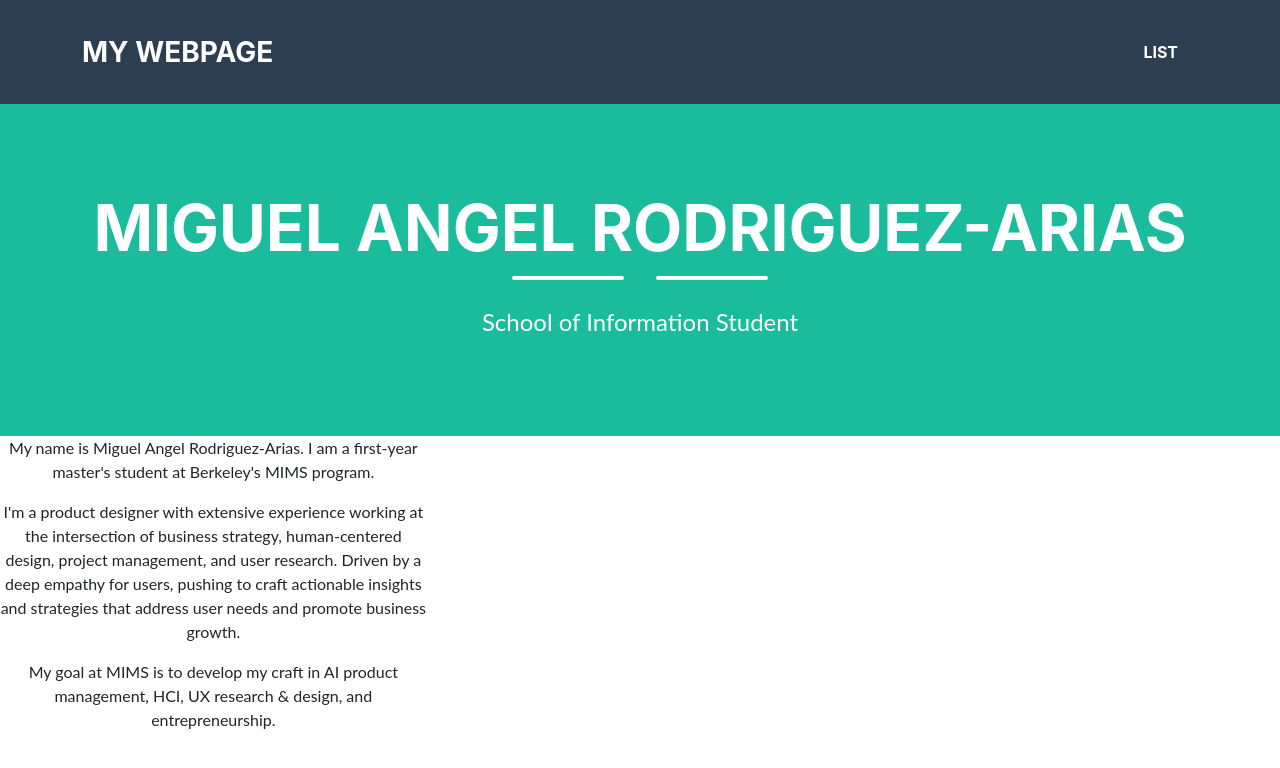
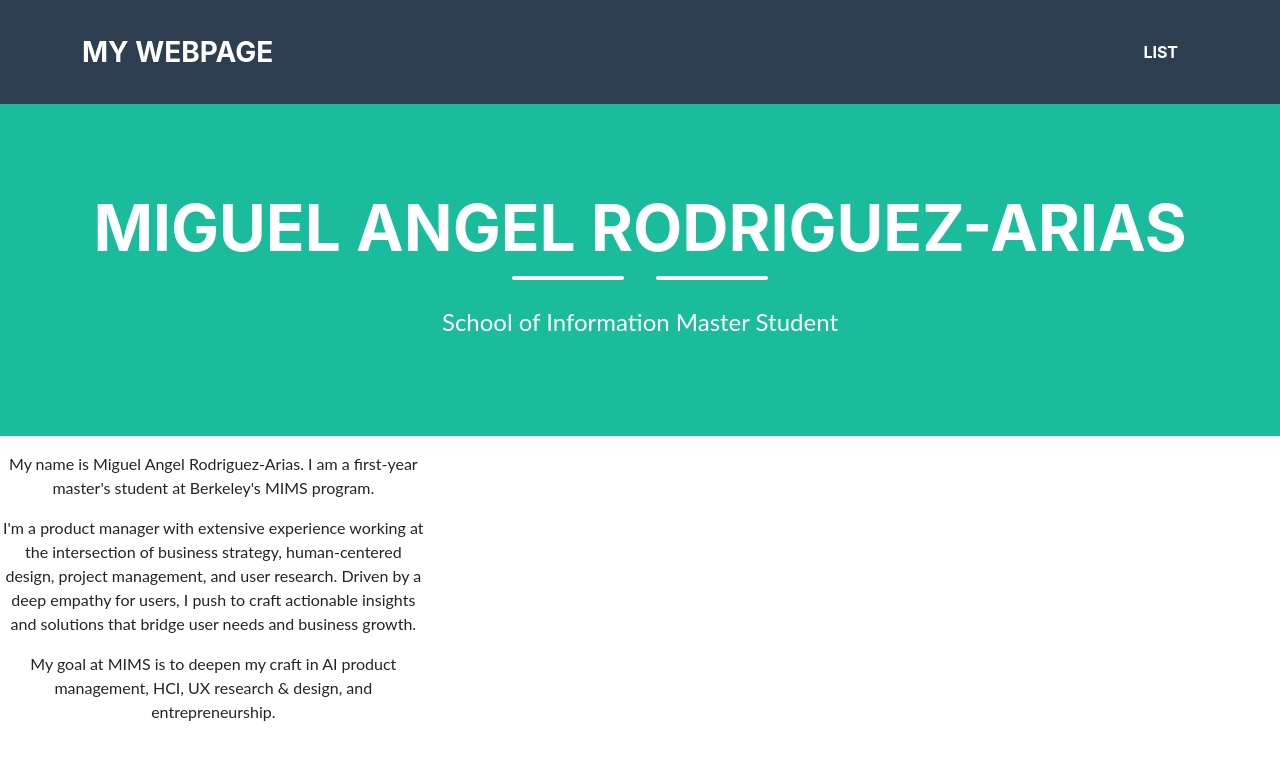
Before and after one commit to miguel-r-arias/miguel-r-arias.github.io, a plain HTML site: page index.html in a window 1280 px wide. Drawn offline with Linux system fonts and the light colour scheme.

Commit message:
Updating Content
I (hopefully) centered the bio text in the main page and tweaked a few words. I also added comments to the list hmtl file.

```diff
--- a/index.html
+++ b/index.html
@@ -30,17 +30,17 @@
                     <div class="divider-custom-line"></div>
                 </div>
                 <!--This code creates the subheading underneath the line dividers-->
-                <p class="masthead-subheading font-weight-light mb-0">School of Information Student</p>
+                <p class="masthead-subheading font-weight-light mb-0">School of Information Master Student</p>
             </div>
         </header>
         <section class="text-center">
 
             <div class="col-md-6 col-lg-4 mb-5">
-                <p> My name is Miguel Angel Rodriguez-Arias. I am a first-year master's student at Berkeley's MIMS program. </p>
+                <p> <center> My name is Miguel Angel Rodriguez-Arias. I am a first-year master's student at Berkeley's MIMS program. </center> </p>
 
-                <p> I'm a product designer with extensive experience working at the intersection of business strategy, human-centered design, project management, and user research. Driven by a deep empathy for users, pushing to craft actionable insights and strategies that address user needs and promote business growth. </p>
+                <p> <center> I'm a product manager with extensive experience working at the intersection of business strategy, human-centered design, project management, and user research. Driven by a deep empathy for users, I push to craft actionable insights and solutions that bridge user needs and business growth. </center> </p>
 
-                <p> My goal at MIMS is to develop my craft in AI product management, HCI, UX research & design, and entrepreneurship. </p>
+                <p> <center> My goal at MIMS is to deepen my craft in AI product management, HCI, UX research & design, and entrepreneurship. </center> </p>
 
             </div>
         </section>
```
Also changed, not shown: list.html (+2 -2 lines).
